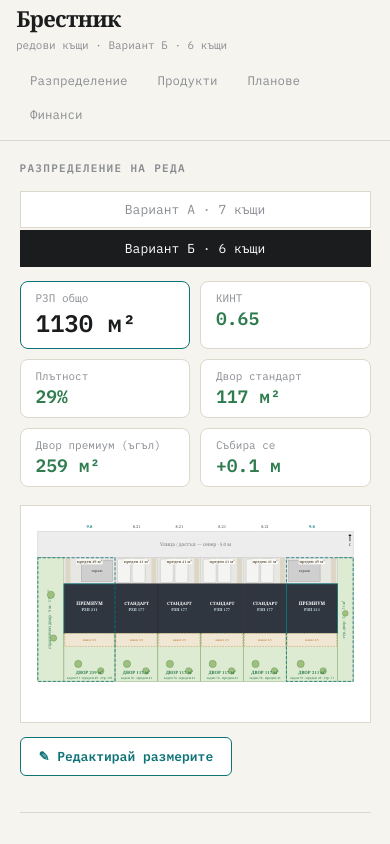
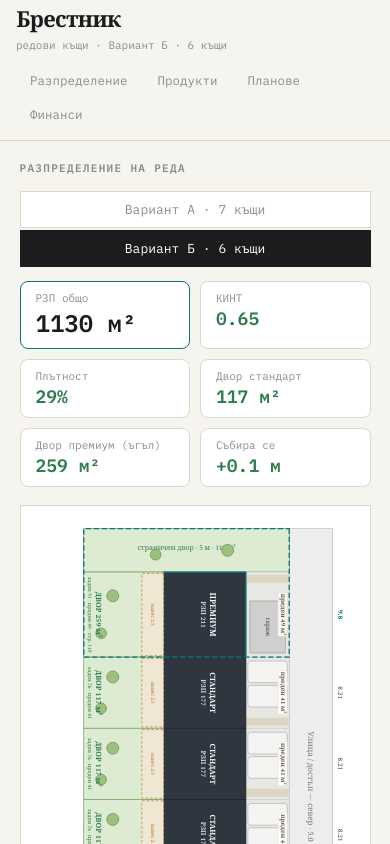
Before and after one commit to h8inc/brestnik-app, a React (Vite) app: page / in a window 390 px wide. Shown: the top 844 px of the page. Built offline with nearby package versions, Linux system fonts and the light colour scheme.

Commit message:
Мобилно: планът се завърта вертикално (по-голям); размерите скрити по дефолт

```diff
--- a/src/App.jsx
+++ b/src/App.jsx
@@ -1,4 +1,4 @@
-import React, { useState, useMemo } from "react";
+import React, { useState, useMemo, useEffect } from "react";
 import FloorPlan from "./FloorPlan.jsx";
 import FloorEditor from "./FloorEditor.jsx";
 import RowPlan from "./RowPlan.jsx";
@@ -107,6 +107,13 @@ export default function App() {
   const [editPlan, setEditPlan] = useState(false);
   const [showDims, setShowDims] = useState(false);   // плъзгачите са скрити по подразбиране
   const [dims, setDims] = useState(() => defaultsFor(VARIANTS.B));
+  const [isMobile, setIsMobile] = useState(() => typeof window !== "undefined" && window.matchMedia("(max-width: 700px)").matches);
+  useEffect(() => {
+    const mq = window.matchMedia("(max-width: 700px)");
+    const h = (e) => setIsMobile(e.matches);
+    mq.addEventListener("change", h);
+    return () => mq.removeEventListener("change", h);
+  }, []);
   const [planEdits, setPlanEdits] = useState(loadEdits);
   const saveRooms = (name, rms) => setPlanEdits((e) => {
     const next = { ...e };
@@ -195,7 +202,7 @@ export default function App() {
 
           {/* ПЛАНЪТ — центърът на приложението */}
           <div className="plan-frame plan-frame-row hero-plan">
-            <RowPlan units={liveUnits} leftMargin={v.leftMargin} rightMargin={v.rightMargin} params={dims} />
+            <RowPlan units={liveUnits} leftMargin={v.leftMargin} rightMargin={v.rightMargin} params={dims} vertical={isMobile} />
           </div>
 
           <div className="dims-bar">
--- a/src/RowPlan.jsx
+++ b/src/RowPlan.jsx
@@ -21,7 +21,7 @@ function Tree({ x, y, r = 8 }) {
   return <circle cx={x} cy={y} r={r} fill={TREE} stroke={TREE_S} strokeWidth="1.2" />;
 }
 
-export default function RowPlan({ units, leftMargin, rightMargin, params = baseParams, footer }) {
+export default function RowPlan({ units, leftMargin, rightMargin, params = baseParams, footer, vertical = false }) {
   const p = { ...baseParams, ...params };
   const ROAD = p.road, FRONT = p.front, PRIV = PLOT.W - p.road, OVER = p.over;
 
@@ -122,8 +122,8 @@ export default function RowPlan({ units, leftMargin, rightMargin, params = baseP
   els.push(<g key="cmp" transform={`translate(${W - 30},${PAD_T + 6})`}><line x1="0" y1="18" x2="0" y2="2" stroke={INK} strokeWidth="2" /><polygon points="-4,5 4,5 0,0" fill={INK} /><text x="0" y="30" fontSize="9" fill={INK} textAnchor="middle">С</text></g>);
 
   return (
-    <svg viewBox={`0 0 ${W} ${H}`} preserveAspectRatio="xMidYMid meet" style={{ display: "block", width: "100%", height: "auto" }}>
-      {els}
+    <svg viewBox={`0 0 ${vertical ? H : W} ${vertical ? W : H}`} preserveAspectRatio="xMidYMid meet" style={{ display: "block", width: "100%", height: "auto" }}>
+      {vertical ? <g transform={`translate(${H}, 0) rotate(90)`}>{els}</g> : els}
     </svg>
   );
 }
```
